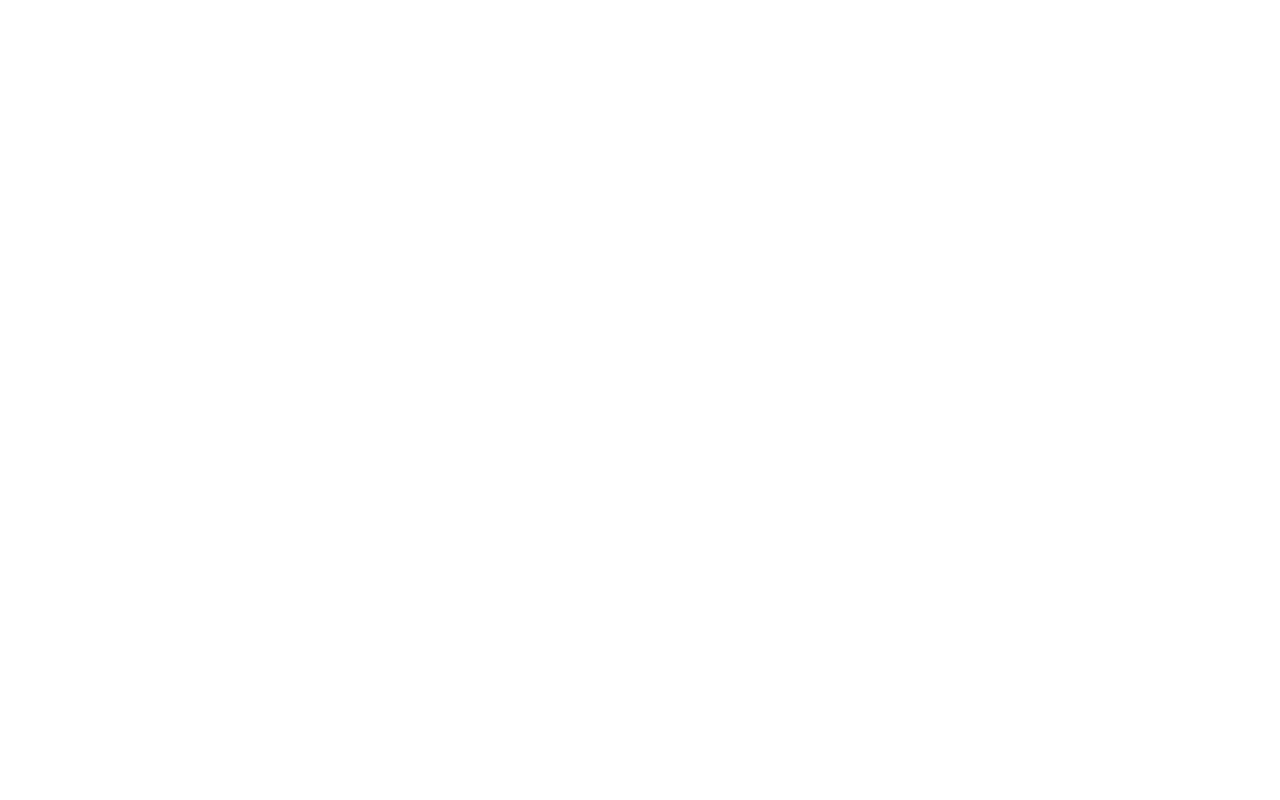
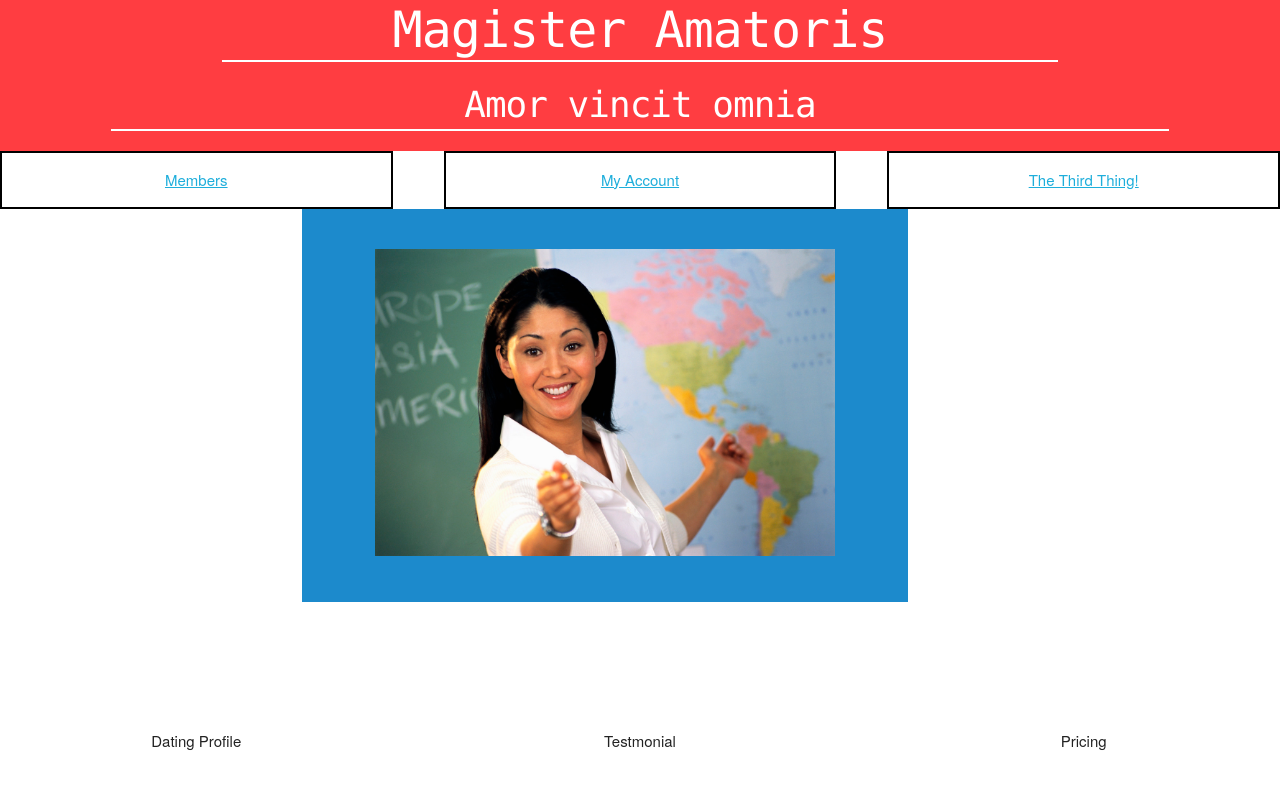
Before and after one commit to DrekStyler/MagisterAmatoris, a website: page src/index.html in a window 1280 px wide. Shown: the top 800 px of the page. Drawn offline with nearby package versions, Linux system fonts and the light colour scheme; some packages are replaced by stand-ins of ours.

Commit message:
get route written

```diff
--- a/src/js/components/main/main.controller.js
+++ b/src/js/components/main/main.controller.js
@@ -1,18 +1,22 @@
 (function() {
   console.log('main.controller.js');
-  'use strict';
+  'use strict'; //jshint ignore:line
   angular
     .module('myApp.components.main', [])
     .controller('mainController', mainController);
-  mainController.$inject = ['$scope', 'getMembers', '$http'];
+  mainController.$inject = ['$scope', '$http'];
 
-function mainController($scope, getMembers, $http) {
+  function mainController($scope, $http) {
     const vm = this; //jshint ignore:line
-    console.log('mainController',getMembers);
+    // console.log('mainController',getMembers);
+    vm.getAllMembers = () => {
+      $http.get('https://galvanize-student-apis.herokuapp.com/gdating/members')
+      .then((results) => {
+        console.log(results);
+      });
+    };
   }
 })();
 
-
-
 //jshint ignore:line
 //jshint ignore:line
--- a/src/js/components/main/teacher.directive.js
+++ b/src/js/components/main/teacher.directive.js
@@ -1,13 +1,10 @@
 angular.module('myApp').directive('teacher', teacherDirective);
 
-
-teacherDirective.$inject = ['mainController'];
-
-function teacherDirective (mainController,$location) {
+function teacherDirective () {
   return {
     restrict: 'E',
     templateUrl: 'main.html',
-    controller: mainController,
+    controller: '',
     controllerAs:'mc'
   };
 }
--- a/src/js/config.js
+++ b/src/js/config.js
@@ -1,18 +1,19 @@
 (function() {
   console.log('config.js');
-  'use strict';
-
+  'use strict'; //jshint ignore:line
   angular
     .module('myApp.config', ['ngRoute'])
     .config(appConfig)
     .run(function($templateCache) {
       $templateCache.removeAll();
     });
-    function appConfig($routeProvider) {
-      $routeProvider
-        .when('/', {
-          template: '<teacher></teacher>'
-        })
+  function appConfig($routeProvider) {
+    $routeProvider
+      .when('/', {
+        template: '<teacher></teacher>',
+        controller:'mainController',
+        controllerAs: 'mc'
+      })
         .when('/login', {
           templateUrl: 'login.html'
         })
@@ -25,5 +26,6 @@
         .otherwise({
           redirectTo: '<teacher></teacher>'
         });
-    }
+    //May want to move these back to tags so that the tags can be reused
+  }
 })();
--- a/src/js/routes.js
+++ b/src/js/routes.js
@@ -1,4 +1,4 @@
 angular.module('myApp').config(['$routeProvider', function($routeProvider) { //jshint ignore:line
-  console.log('routes.js');
+      console.log('routes.js');
 
     }]);
--- a/src/js/services.js
+++ b/src/js/services.js
@@ -1,8 +1,8 @@
 (function() {
 
-  getMembers.$inject= ['$http'];
+  getMembers.$inject = ['$http'];
 
-  'use strict';
+  'use strict'; //jshint ignore:line
   angular.module('myApp.services', [])
   .service('teacherService', teacherService);
 
@@ -17,6 +17,6 @@
     $http.get('https://galvanize-student-apis.herokuapp.com/gdating/members')
     .then((data) => {
       console.log(data);
-    })
+    });
   }
 }());
--- a/src/main.html
+++ b/src/main.html
@@ -9,7 +9,7 @@
 </nav>
 <div class="container">
       <div class="image-wrapper">
-        <img class="backdrop" src="./js/components/images/geography-teacher-4.jpg">
+        <img ng-click="vm.getAllMembers()" class="backdrop" src="./js/components/images/geography-teacher-4.jpg">
       </div>
 </div>
 <div class="row">
```
